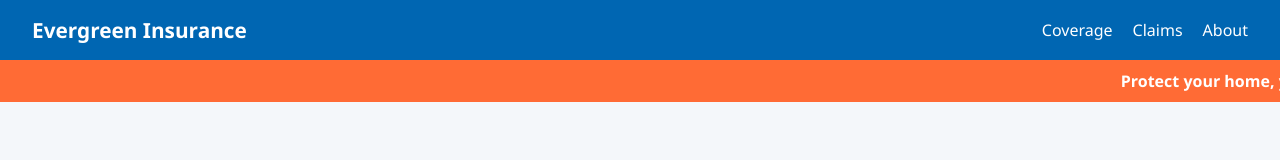
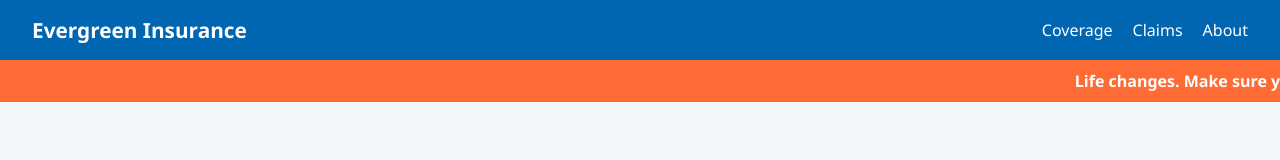
Before and after one commit to asc1-student09/evergreen-quote-react-delivery, a React (Vite) app: page / in a window 1280 px wide. Shown: the top 160 px of the page. Built offline with nearby package versions, Linux system fonts and the light colour scheme; the HTML template or start-up script is replaced by a standard one.

Commit message:
fixed the banner message

```diff
--- a/src/App.tsx
+++ b/src/App.tsx
@@ -28,8 +28,7 @@ function App() {
 
       <div className="rolling-banner">
     <span>
-    Protect your home, your car, and the people you love.
-
+    Life changes. Make sure your coverage keeps up. Protect what matters most with insurance tailored to your needs.
     </span>
 </div>
 
```
